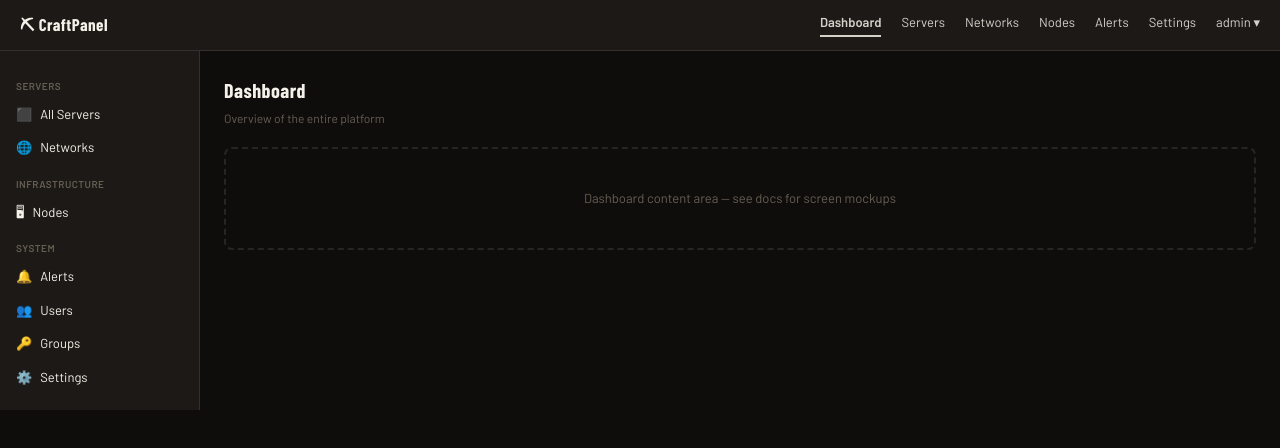
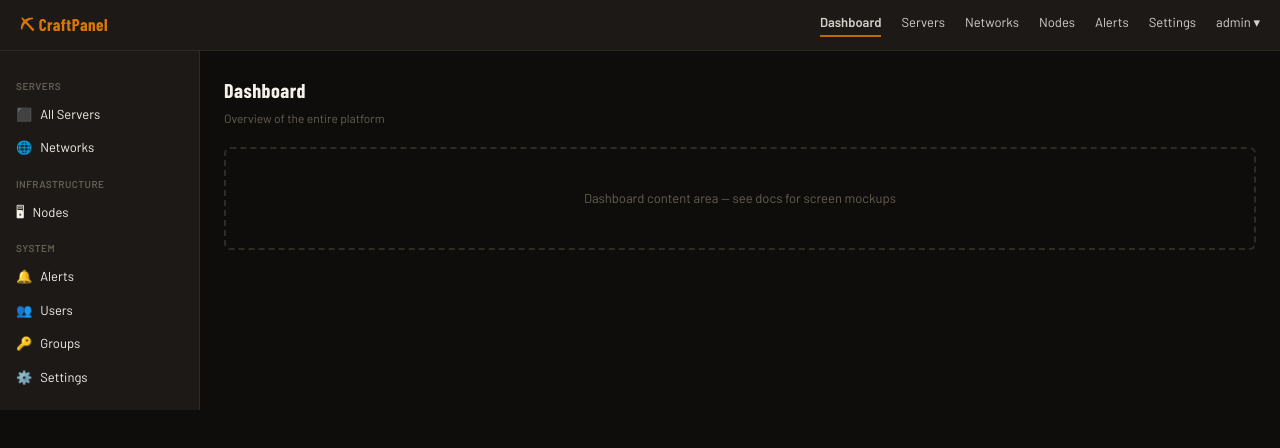
Before and after one commit to nelsongraca/craftpanel, a Next.js app in the folder frontend/: page / in a window 1280 px wide. Shown: the top 448 px of the page. Built offline with nearby package versions, Linux system fonts and the light colour scheme; a web font is replaced by a local one.

Commit message:
small layout fixes

```diff
--- a/frontend/app/components/Shell.tsx
+++ b/frontend/app/components/Shell.tsx
@@ -40,7 +40,7 @@ export default function Shell({ children }: { children: React.ReactNode }) {
     <div className="flex flex-col h-full">
       {/* Top Navigation */}
       <header className="flex items-center justify-between bg-surface px-5 py-3 text-text-primary border-b border-border">
-        <span className="text-[17px] font-bold font-heading tracking-wide">
+        <span className="text-[17px] font-bold font-heading tracking-wide text-accent">
           ⛏ CraftPanel
         </span>
         <nav className="flex gap-5 text-[13px] opacity-85">
@@ -50,7 +50,7 @@ export default function Shell({ children }: { children: React.ReactNode }) {
               href={item.href}
               className={
                 item.active
-                  ? "opacity-100 font-bold border-b-2 border-text-primary pb-0.5"
+                  ? "opacity-100 font-bold border-b-2 border-accent pb-0.5"
                   : "hover:opacity-100"
               }
             >
--- a/frontend/app/globals.css
+++ b/frontend/app/globals.css
@@ -1,8 +1,6 @@
 @import "tailwindcss";
 @import "tw-animate-css";
 @import "shadcn/tailwind.css";
-
-@custom-variant dark (&:is(.dark *));
 
 @theme inline {
     --color-background: var(--bg);
@@ -10,35 +8,36 @@
     --font-sans: var(--font-sans);
     --font-mono: var(--font-mono);
     --font-heading: var(--font-condensed);
-  --color-sidebar-ring: var(--sidebar-ring);
-  --color-sidebar-border: var(--sidebar-border);
-  --color-sidebar-accent-foreground: var(--sidebar-accent-foreground);
-  --color-sidebar-accent: var(--sidebar-accent);
-  --color-sidebar-primary-foreground: var(--sidebar-primary-foreground);
-  --color-sidebar-primary: var(--sidebar-primary);
-  --color-sidebar-foreground: var(--sidebar-foreground);
-  --color-sidebar: var(--sidebar);
-  --color-chart-5: var(--chart-5);
-  --color-chart-4: var(--chart-4);
-  --color-chart-3: var(--chart-3);
-  --color-chart-2: var(--chart-2);
-  --color-chart-1: var(--chart-1);
+
+    /* shadcn semantic tokens */
+    --color-card: var(--card);
+    --color-card-foreground: var(--card-foreground);
+    --color-popover: var(--popover);
+    --color-popover-foreground: var(--popover-foreground);
+    --color-primary: var(--primary);
+    --color-primary-foreground: var(--primary-foreground);
+    --color-secondary: var(--secondary);
+    --color-secondary-foreground: var(--secondary-foreground);
+    --color-muted: var(--muted);
+    --color-muted-foreground: var(--muted-foreground);
+    --color-destructive: var(--destructive);
     --color-ring: var(--ring);
     --color-input: var(--input);
-  --color-border: var(--border);
-  --color-destructive: var(--destructive);
-  --color-accent-foreground: var(--accent-foreground);
-  --color-accent: var(--accent);
-  --color-muted-foreground: var(--muted-foreground);
-  --color-muted: var(--muted);
-  --color-secondary-foreground: var(--secondary-foreground);
-  --color-secondary: var(--secondary);
-  --color-primary-foreground: var(--primary-foreground);
-  --color-primary: var(--primary);
-  --color-popover-foreground: var(--popover-foreground);
-  --color-popover: var(--popover);
-  --color-card-foreground: var(--card-foreground);
-  --color-card: var(--card);
+    --color-sidebar: var(--sidebar);
+    --color-sidebar-foreground: var(--sidebar-foreground);
+    --color-sidebar-primary: var(--sidebar-primary);
+    --color-sidebar-primary-foreground: var(--sidebar-primary-foreground);
+    --color-sidebar-accent: var(--sidebar-accent);
+    --color-sidebar-accent-foreground: var(--sidebar-accent-foreground);
+    --color-sidebar-border: var(--sidebar-border);
+    --color-sidebar-ring: var(--sidebar-ring);
+    --color-chart-1: var(--chart-1);
+    --color-chart-2: var(--chart-2);
+    --color-chart-3: var(--chart-3);
+    --color-chart-4: var(--chart-4);
+    --color-chart-5: var(--chart-5);
+
+    /* Radius scale */
     --radius-sm: calc(var(--radius) * 0.6);
     --radius-md: calc(var(--radius) * 0.8);
     --radius-lg: var(--radius);
@@ -47,25 +46,25 @@
     --radius-3xl: calc(var(--radius) * 2.2);
     --radius-4xl: calc(var(--radius) * 2.6);
 
-  /* CraftPanel tokens mapped to Tailwind */
-  --color-bg: var(--bg);
-  --color-surface: var(--surface);
-  --color-surface-high: var(--surface-high);
-  --color-surface-higher: var(--surface-higher);
-  --color-border: var(--border);
-  --color-border-high: var(--border-high);
-  --color-accent: var(--accent);
-  --color-accent-bright: var(--accent-bright);
-  --color-text-primary: var(--text-primary);
-  --color-text-dim: var(--text-dim);
-  --color-text-muted: var(--text-muted);
-  --color-healthy: var(--healthy);
-  --color-error: var(--error);
-  --color-warning: var(--warning);
+    /* CraftPanel tokens — these win, defined directly here */
+    --color-bg: #0e0d0c;
+    --color-surface: #1c1917;
+    --color-surface-high: #27241f;
+    --color-surface-higher: #312d27;
+    --color-border: #2e2a24;
+    --color-border-high: #3d3830;
+    --color-accent: #d97706;
+    --color-accent-bright: #f59e0b;
+    --color-text-primary: #f5f0e8;
+    --color-text-dim: #a89880;
+    --color-text-muted: #665e52;
+    --color-healthy: #4ade80;
+    --color-error: #f87171;
+    --color-warning: #fbbf24;
 }
 
 :root {
-  /* CraftPanel palette */
+    /* CraftPanel raw tokens (used by @theme inline above and directly in CSS) */
     --bg: #0e0d0c;
     --surface: #1c1917;
     --surface-high: #27241f;
@@ -94,82 +93,52 @@
     --warning-bg: rgba(251, 191, 36, 0.08);
     --warning-border: rgba(251, 191, 36, 0.2);
 
-  /* shadcn defaults (dark theme) */
-  --background: oklch(0.145 0 0);
-  --foreground: oklch(0.985 0 0);
-  --card: oklch(0.205 0 0);
-  --card-foreground: oklch(0.985 0 0);
-  --popover: oklch(0.205 0 0);
-  --popover-foreground: oklch(0.985 0 0);
-  --primary: oklch(0.922 0 0);
-  --primary-foreground: oklch(0.205 0 0);
-  --secondary: oklch(0.269 0 0);
-  --secondary-foreground: oklch(0.985 0 0);
-  --muted: oklch(0.269 0 0);
-  --muted-foreground: oklch(0.708 0 0);
-  --accent: oklch(0.269 0 0);
-  --accent-foreground: oklch(0.985 0 0);
-  --destructive: oklch(0.704 0.191 22.216);
-  --border: oklch(1 0 0 / 10%);
-  --input: oklch(1 0 0 / 15%);
-  --ring: oklch(0.556 0 0);
-  --chart-1: oklch(0.87 0 0);
-  --chart-2: oklch(0.556 0 0);
-  --chart-3: oklch(0.439 0 0);
-  --chart-4: oklch(0.371 0 0);
-  --chart-5: oklch(0.269 0 0);
-  --radius: 0.625rem;
-  --sidebar: oklch(0.205 0 0);
-  --sidebar-foreground: oklch(0.985 0 0);
-  --sidebar-primary: oklch(0.488 0.243 264.376);
-  --sidebar-primary-foreground: oklch(0.985 0 0);
-  --sidebar-accent: oklch(0.269 0 0);
-  --sidebar-accent-foreground: oklch(0.985 0 0);
-  --sidebar-border: oklch(1 0 0 / 10%);
-  --sidebar-ring: oklch(0.556 0 0);
-}
+    /* shadcn semantic tokens — mapped to CraftPanel values where applicable */
+    --background: #0e0d0c;
+    --foreground: #f5f0e8;
+    --card: #1c1917;
+    --card-foreground: #f5f0e8;
+    --popover: #27241f;
+    --popover-foreground: #f5f0e8;
+    --primary: #d97706;
+    --primary-foreground: #0e0d0c;
+    --secondary: #27241f;
+    --secondary-foreground: #f5f0e8;
+    --muted: #27241f;
+    --muted-foreground: #a89880;
+    --accent-foreground: #f5f0e8;
+    --destructive: #f87171;
+    --input: #2e2a24;
+    --ring: #d97706;
+    --radius: 0.5rem;
 
-.dark {
-  --background: oklch(0.145 0 0);
-  --foreground: oklch(0.985 0 0);
-  --card: oklch(0.205 0 0);
-  --card-foreground: oklch(0.985 0 0);
-  --popover: oklch(0.205 0 0);
-  --popover-foreground: oklch(0.985 0 0);
-  --primary: oklch(0.922 0 0);
-  --primary-foreground: oklch(0.205 0 0);
-  --secondary: oklch(0.269 0 0);
-  --secondary-foreground: oklch(0.985 0 0);
-  --muted: oklch(0.269 0 0);
-  --muted-foreground: oklch(0.708 0 0);
-  --accent: oklch(0.269 0 0);
-  --accent-foreground: oklch(0.985 0 0);
-  --destructive: oklch(0.704 0.191 22.216);
-  --border: oklch(1 0 0 / 10%);
-  --input: oklch(1 0 0 / 15%);
-  --ring: oklch(0.556 0 0);
-  --chart-1: oklch(0.87 0 0);
-  --chart-2: oklch(0.556 0 0);
-  --chart-3: oklch(0.439 0 0);
-  --chart-4: oklch(0.371 0 0);
-  --chart-5: oklch(0.269 0 0);
-  --sidebar: oklch(0.205 0 0);
-  --sidebar-foreground: oklch(0.985 0 0);
-  --sidebar-primary: oklch(0.488 0.243 264.376);
-  --sidebar-primary-foreground: oklch(0.985 0 0);
-  --sidebar-accent: oklch(0.269 0 0);
-  --sidebar-accent-foreground: oklch(0.985 0 0);
-  --sidebar-border: oklch(1 0 0 / 10%);
-  --sidebar-ring: oklch(0.556 0 0);
+    /* Charts */
+    --chart-1: #d97706;
+    --chart-2: #4ade80;
+    --chart-3: #f87171;
+    --chart-4: #fbbf24;
+    --chart-5: #a89880;
+
+    /* Sidebar — mapped to CraftPanel surface tokens */
+    --sidebar: #1c1917;
+    --sidebar-foreground: #f5f0e8;
+    --sidebar-primary: #d97706;
+    --sidebar-primary-foreground: #0e0d0c;
+    --sidebar-accent: #27241f;
+    --sidebar-accent-foreground: #f5f0e8;
+    --sidebar-border: #2e2a24;
+    --sidebar-ring: #d97706;
 }
 
 @layer base {
     * {
         @apply border-border outline-ring/50;
     }
+
     body {
         @apply bg-bg text-text-primary;
     }
+
     html {
         @apply font-sans;
     }
```
Lines whose indentation alone changed are shown as unchanged.
